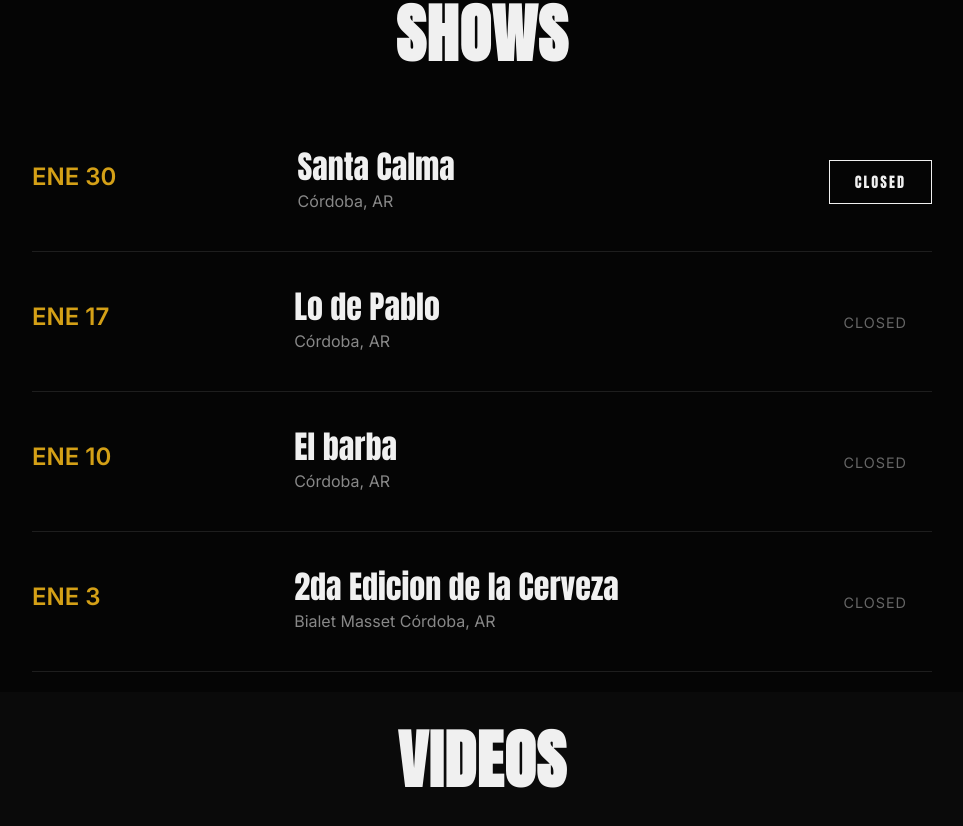
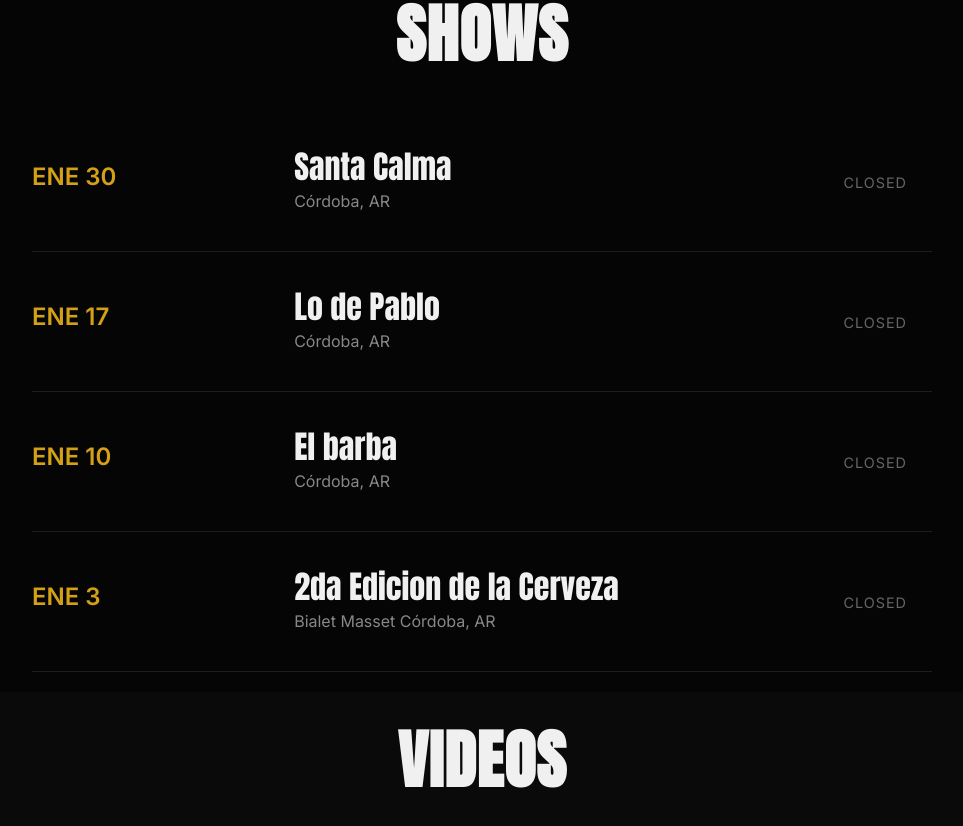
Before and after one commit to krmusicarg-arch/docta, a React (Vite) app: page / in a window 1280 px wide. Shown: the part 834-1660 px from the top of the page, without its empty margins (158-1121 px from the left). Built offline with nearby package versions, Linux system fonts and the light colour scheme.

Commit message:
cierre fecha

```diff
--- a/src/components/Tour.jsx
+++ b/src/components/Tour.jsx
@@ -2,7 +2,7 @@ import React from 'react';
 
 const Tour = () => {
   const dates = [
-    { date: 'ENE 30', venue: 'Santa Calma', city: 'Córdoba, AR', link: 'http://wa.me/+5493518522222' },
+    { date: 'ENE 30', venue: 'Santa Calma', city: 'Córdoba, AR', link: '' },
     { date: 'ENE 17', venue: 'Lo de Pablo', city: 'Córdoba, AR', link: '' },
     { date: 'ENE 10', venue: 'El barba', city: 'Córdoba, AR', link: '' },
     { date: 'ENE 3', venue: '2da Edicion de la Cerveza', city: 'Bialet Masset Córdoba, AR', link: '' },
@@ -38,7 +38,7 @@ const Tour = () => {
               <div style={{ flex: '0 0 auto' }}>
                 {item.link ? (
                   <a href={item.link} className="btn" style={{ fontSize: '0.9rem', padding: '10px 25px' }}>
-                    Closed
+                    Tickets
                   </a>
                 ) : (
                   <span style={{ fontSize: '0.9rem', padding: '10px 25px', color: '#666', textTransform: 'uppercase', letterSpacing: '1px' }}>
```
